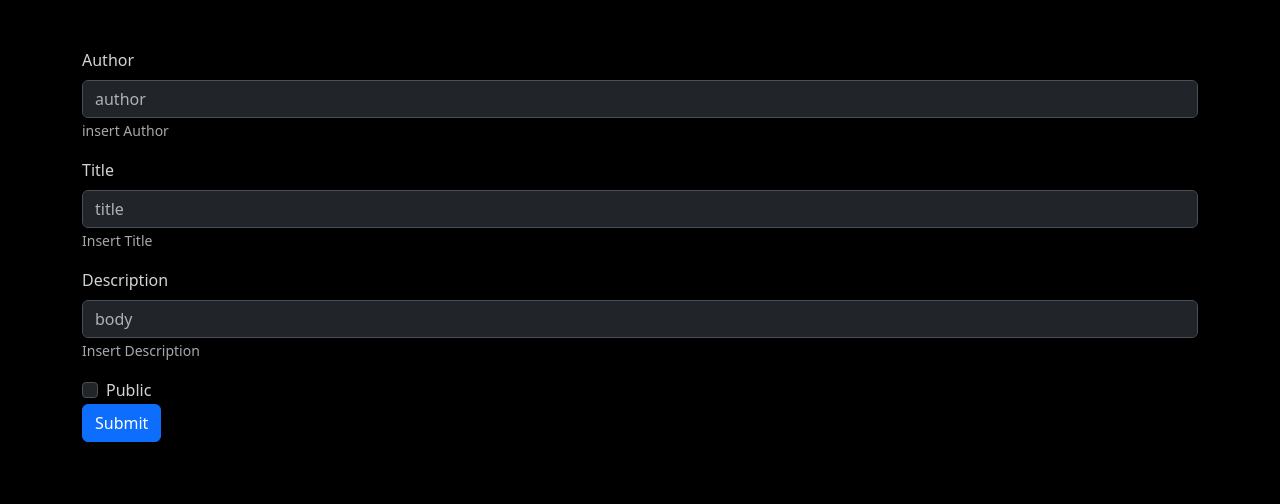
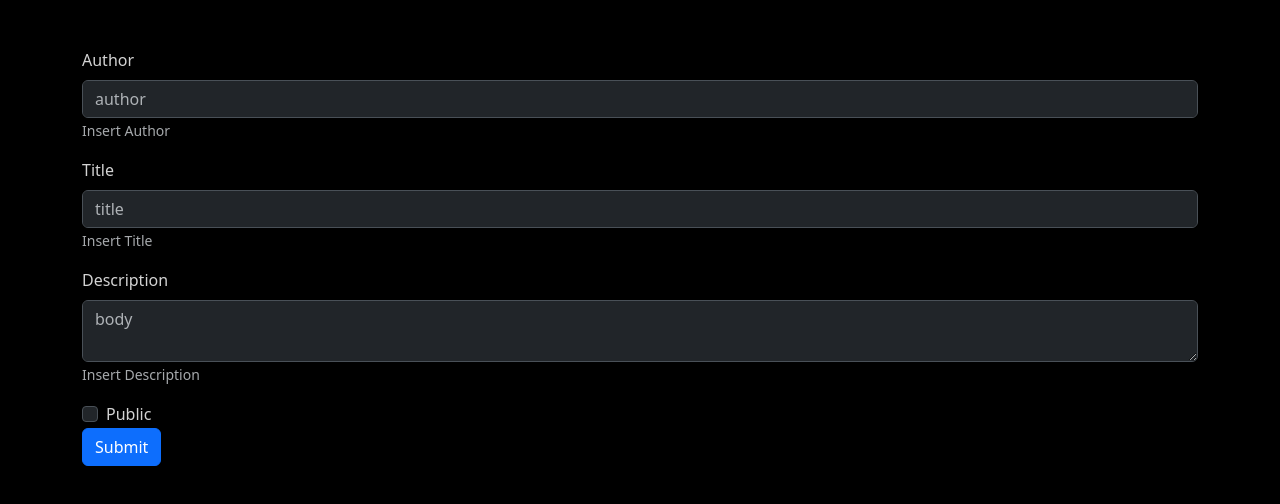
Before and after one commit to leonardopalluzzi/react-post-form, a React (Vite) app: page / in a window 1280 px wide. Shown: the top 504 px of the page. Built offline with nearby package versions, Linux system fonts and the light colour scheme.

Commit message:
feat: add error handling and visual feedback in Form component

```diff
--- a/src/components/Form.jsx
+++ b/src/components/Form.jsx
@@ -1,4 +1,4 @@
-export default function Form({ handleSubmit, formData, handleFormData }) {
+export default function Form({ handleSubmit, formData, handleFormData, error }) {
     return (
         <div className="container py-5" data-bs-theme={'dark'}>
             <form method="POST" className="form" onSubmit={handleSubmit}>
@@ -6,7 +6,7 @@ export default function Form({ handleSubmit, formData, handleFormData }) {
                     <label htmlFor="author" className="form-label">Author</label>
                     <input
                         type="text"
-                        className="form-control"
+                        className={`form-control ${error.author ? 'error' : ''}`}
                         name="author"
                         id="author"
                         aria-describedby="helpId"
@@ -14,7 +14,7 @@ export default function Form({ handleSubmit, formData, handleFormData }) {
                         value={formData.author}
                         onChange={handleFormData}
                     />
-                    <small id="helpId" className="form-text text-muted">insert Author</small>
+                    <small id="helpId" className={`form-text  ${error.author ? 'text-warning' : 'text-muted'}`}>{error.author ? error.author : 'Insert Author'}</small>
                 </div>
 
 
@@ -22,7 +22,7 @@ export default function Form({ handleSubmit, formData, handleFormData }) {
                     <label htmlFor="title" className="form-label">Title</label>
                     <input
                         type="text"
-                        className="form-control"
+                        className={`form-control ${error.title ? 'error' : ''}`}
                         name="title"
                         id="title"
                         aria-describedby="helpId"
@@ -30,14 +30,14 @@ export default function Form({ handleSubmit, formData, handleFormData }) {
                         value={formData.title}
                         onChange={handleFormData}
                     />
-                    <small id="helpId" className="form-text text-muted">Insert Title</small>
+                    <small id="helpId" className={`form-text  ${error.title ? 'text-warning' : 'text-muted'}`}>{error.title ? error.title : 'Insert Title'}</small>
                 </div>
 
                 <div className="mb-3">
                     <label htmlFor="body" className="form-label">Description</label>
-                    <input
+                    <textarea
                         type="text"
-                        className="form-control"
+                        className={`form-control ${error.body ? 'error' : ''}`}
                         name="body"
                         id="body"
                         aria-describedby="helpId"
@@ -45,7 +45,7 @@ export default function Form({ handleSubmit, formData, handleFormData }) {
                         value={formData.body}
                         onChange={handleFormData}
                     />
-                    <small id="helpId" className="form-text text-muted">Insert Description</small>
+                    <small id="helpId" className={`form-text  ${error.body ? 'text-warning' : 'text-muted'}`}>{error.body ? error.body : 'Insert Description'}</small>
                 </div>
 
                 <div className="form-check">
--- a/src/components/Main.jsx
+++ b/src/components/Main.jsx
@@ -48,10 +48,6 @@ export default function Main() {
             errorDetect.body = "Inserire una descrizione valida"
         }
 
-        if (formData.public == '') {
-            errorDetect.public = "Selezionare la visibilita del post"
-        }
-
         setError(errorDetect)
 
         return Object.values(errorDetect).every((err) => err === '');
@@ -66,6 +62,8 @@ export default function Main() {
         const errorFlag = errorCatch();
 
         if (errorFlag) {
+            console.log('invio dei dati');
+
             fetch('https://67c5b4f3351c081993fb1ab6.mockapi.io/api/posts', {
                 method: 'POST',
                 body: JSON.stringify(formData)
@@ -82,6 +80,6 @@ export default function Main() {
 
     }
     return (
-        <Form handleSubmit={handleSubmit} formData={formData} handleFormData={handleFormData} />
+        <Form error={error} handleSubmit={handleSubmit} formData={formData} handleFormData={handleFormData} />
     )
 }
--- a/src/index.css
+++ b/src/index.css
@@ -5,3 +5,10 @@ body {
     background-color: black;
     color: lightgrey;
 }
+
+.error {
+    background-image: url('./error.svg');
+    background-repeat: no-repeat;
+    background-position: calc(100% - 10px) center;
+    border-color: #ffff00;
+}
```
Also changed, not shown: public/error.svg (added).
